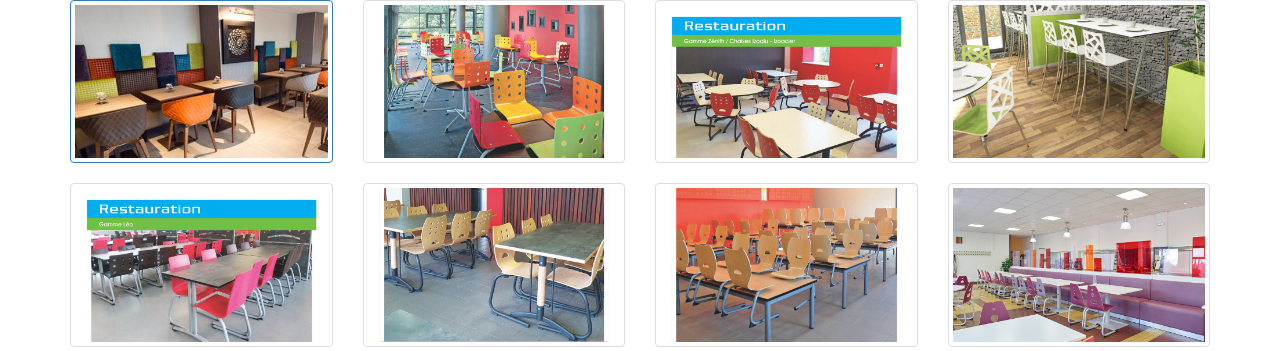
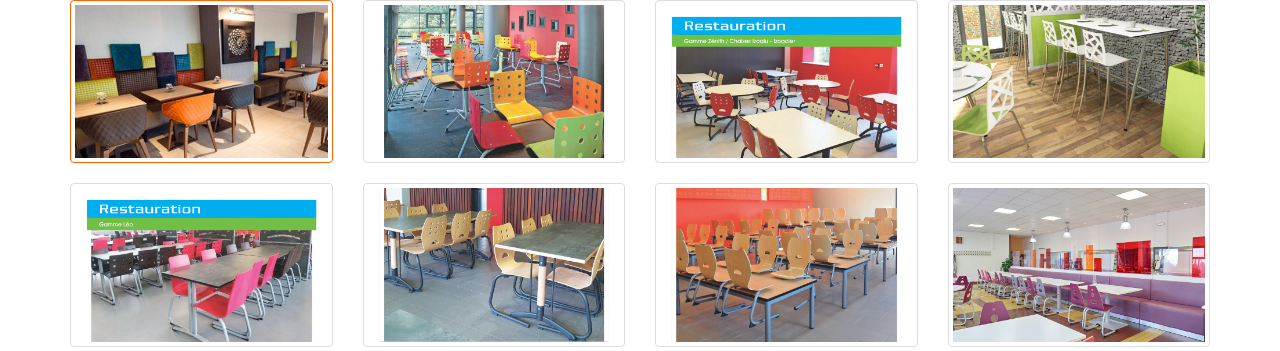
Before and after one commit to bsp-dev-team/conforel, a PHP site: page /restauration.html in a window 1280 px wide, with the pointer over the restyled element. Shown: the part 226-577 px from the top of the page. Run offline with PHP 8.4, Linux system fonts and the light colour scheme; some libraries are stand-ins or nearby versions; some web fonts are replaced.

Commit message:
Changement de couleur du hover des thumbnails

```diff
--- a/_assets/css/conforel.css
+++ b/_assets/css/conforel.css
@@ -350,3 +350,9 @@ footer.main .footer-mobile-menu a {
 	color: rgb(255, 101, 0) !important;
 	text-transform: uppercase;
 }
+/**
+* Page restauration
+**/
+.thumbnail:hover{
+	border-color: rgb(255,101,0) !important;
+}
```
